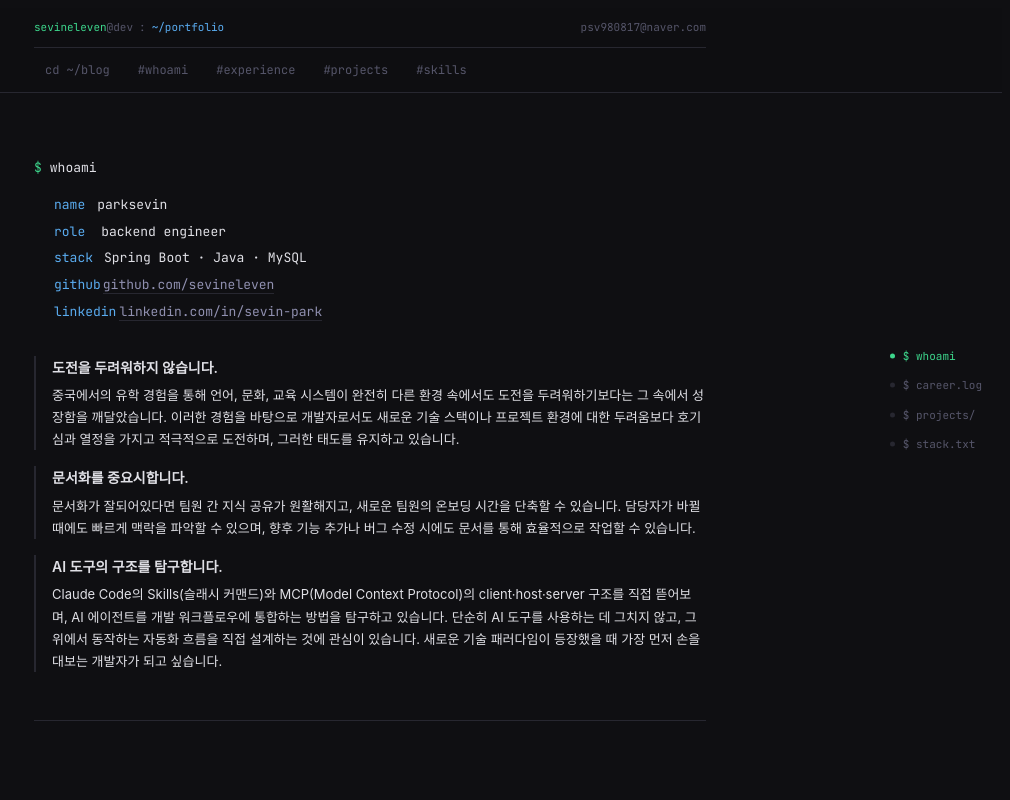
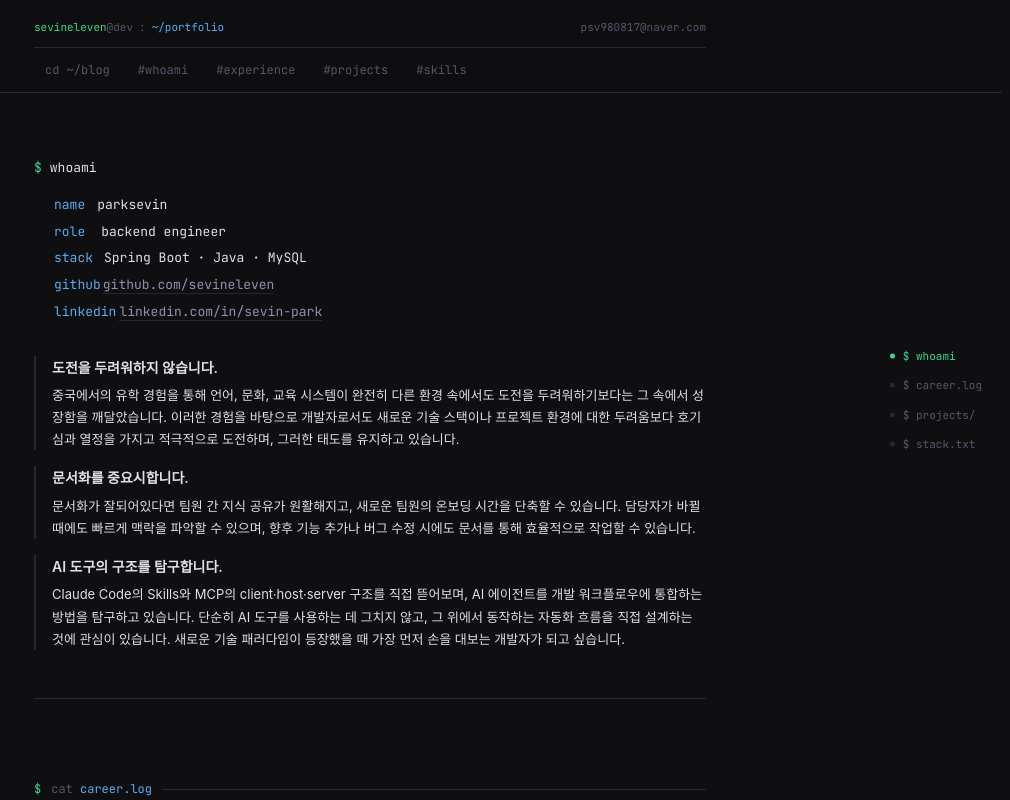
Before and after one commit to sevineleven/portfolio, a Next.js app: page / in a window 1280 px wide. Shown: the top 800 px of the page, without its empty margins (270-1280 px from the left). Built offline with nearby package versions, Linux system fonts and the light colour scheme; a web font is replaced by a local one.

Commit message:
fix: Skills, MCP 괄호 설명 제거

```diff
--- a/data/portfolio.ts
+++ b/data/portfolio.ts
@@ -16,7 +16,7 @@ export const personalInfo = {
     },
     {
       title: "AI 도구의 구조를 탐구합니다.",
-      description: "Claude Code의 Skills(슬래시 커맨드)와 MCP(Model Context Protocol)의 client·host·server 구조를 직접 뜯어보며, AI 에이전트를 개발 워크플로우에 통합하는 방법을 탐구하고 있습니다. 단순히 AI 도구를 사용하는 데 그치지 않고, 그 위에서 동작하는 자동화 흐름을 직접 설계하는 것에 관심이 있습니다. 새로운 기술 패러다임이 등장했을 때 가장 먼저 손을 대보는 개발자가 되고 싶습니다.",
+      description: "Claude Code의 Skills와 MCP의 client·host·server 구조를 직접 뜯어보며, AI 에이전트를 개발 워크플로우에 통합하는 방법을 탐구하고 있습니다. 단순히 AI 도구를 사용하는 데 그치지 않고, 그 위에서 동작하는 자동화 흐름을 직접 설계하는 것에 관심이 있습니다. 새로운 기술 패러다임이 등장했을 때 가장 먼저 손을 대보는 개발자가 되고 싶습니다.",
     },
   ],
   github: "https://github.com/sevineleven",
```
